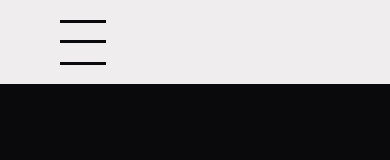
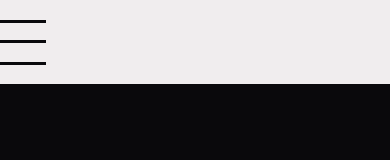
Before and after one commit to ChristopherB91/portfolio, a React (Vite) app: page / in a window 390 px wide. Shown: the top 160 px of the page. Built offline with nearby package versions, Linux system fonts and the light colour scheme.

Commit message:
changed navbar and hamburger menu

```diff
--- a/src/App.css
+++ b/src/App.css
@@ -28,8 +28,7 @@ nav {
   z-index: 1;
   background-color: #f0edee;
   display: flex;
-  justify-content: end;
-  gap: 55px;
+  justify-content: space-between;
   align-items: center;
   font-weight: bold;
 }
@@ -41,11 +40,6 @@ nav p {
 .tab {
   transform: translate(-425px, 0);
   opacity: 1;
-}
-
-nav svg {
-  position: absolute;
-  left: 60px;
 }
 
 svg.active #line1 {
@@ -168,7 +162,7 @@ svg:not(.active) #line3 {
   }
 }
 
-/* Introduction */
+/* Homepage */
 
 h1 {
   align-self: center;
```
